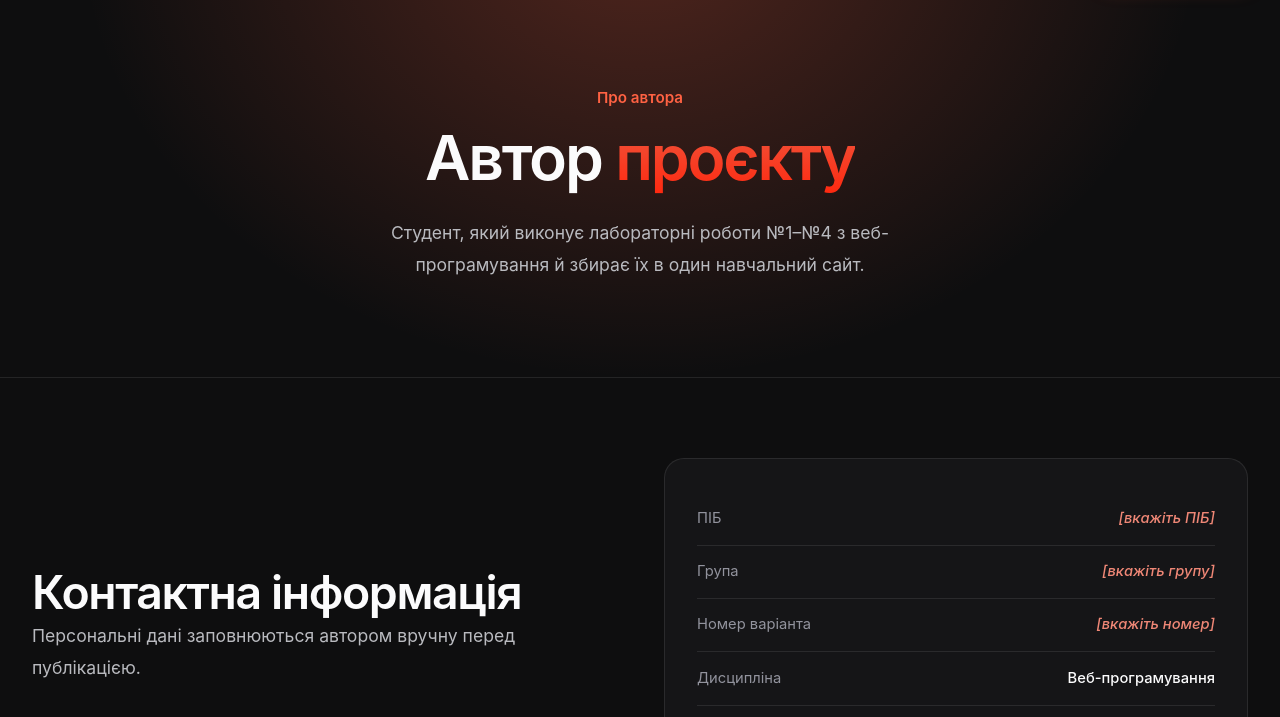
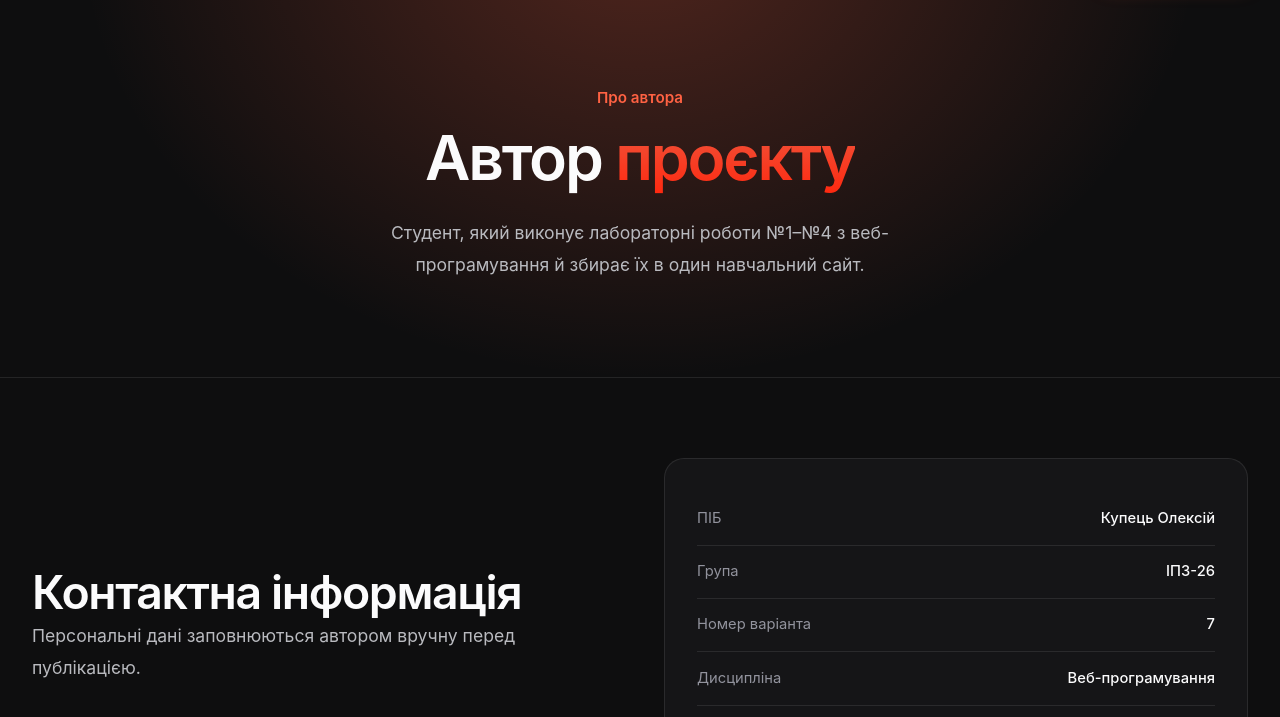
Before and after one commit to oleksiikts/web-course, a plain HTML site: page about.html in a window 1280 px wide. Shown: the part 70-787 px from the top of the page. Drawn offline with Linux system fonts and the light colour scheme.

Commit message:
docs(about): fill in author name, group and variant number

```diff
--- a/about.html
+++ b/about.html
@@ -41,9 +41,9 @@
       </div>
       <div class="panel reveal">
         <dl class="facts">
-          <div><dt>ПІБ</dt><dd class="placeholder">[вкажіть ПІБ]</dd></div>
-          <div><dt>Група</dt><dd class="placeholder">[вкажіть групу]</dd></div>
-          <div><dt>Номер варіанта</dt><dd class="placeholder">[вкажіть номер]</dd></div>
+          <div><dt>ПІБ</dt><dd>Купець Олексій</dd></div>
+          <div><dt>Група</dt><dd>ІПЗ-26</dd></div>
+          <div><dt>Номер варіанта</dt><dd>7</dd></div>
           <div><dt>Дисципліна</dt><dd>Веб-програмування</dd></div>
           <div><dt>GitHub</dt><dd><a href="https://github.com/oleksiikts/megu_web" rel="noopener">oleksiikts/megu_web</a></dd></div>
         </dl>
```
